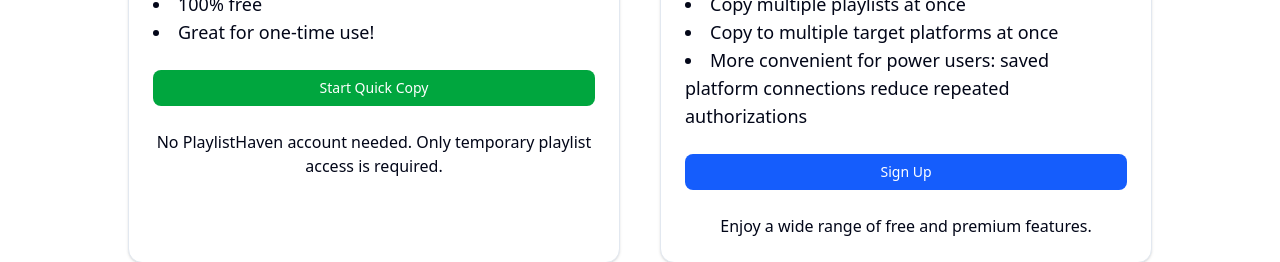
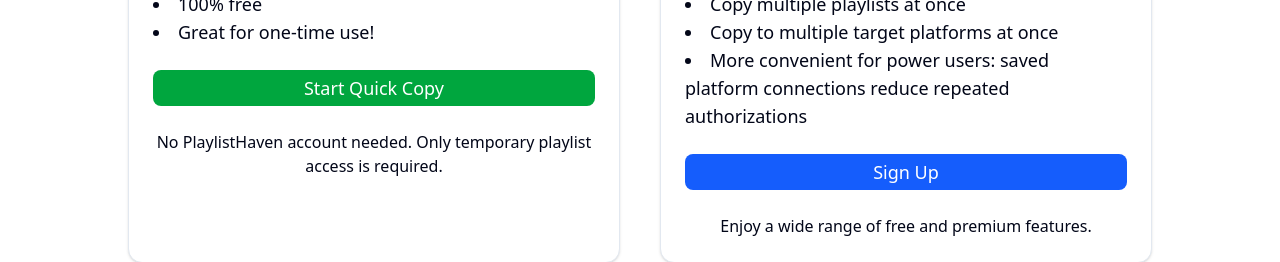
Before and after one commit to ancarofl/playlisthaven, a Next.js app: page / in a window 1280 px wide. Shown: the part 473-735 px from the top of the page. Built offline with nearby package versions, Linux system fonts and the light colour scheme.

Commit message:
Tiny style change, add todos

```diff
--- a/src/app/page.tsx
+++ b/src/app/page.tsx
@@ -4,10 +4,11 @@ import Link from "next/link";
 
 import { buttonVariants } from "@/components/ui/button";
 import { Card, CardContent, CardFooter, CardHeader, CardTitle } from "@/components/ui/card";
+import { cn } from "@/lib/utils";
 
 export default function Page() {
 	return (
-		<div className="m-auto mt-6 flex min-h-screen max-w-5xl flex-col items-center gap-y-12">
+		<div className="m-auto mt-6 flex max-w-5xl flex-col items-center gap-y-12">
 			<h1 className="text-center text-5xl font-bold text-blue-600">Welcome to PlaylistHaven</h1>
 
 			<div className="w-full text-center text-3xl">
@@ -27,7 +28,8 @@ export default function Page() {
 							<li>100% free</li>
 							<li>Great for one-time use!</li>
 						</ul>
-						<Link href="/copy" className={buttonVariants({ variant: "green" })}>
+						{/* TODO: button variant maybe */}
+						<Link href="/copy" className={cn(buttonVariants({ variant: "green" }), "text-lg")}>
 							Start Quick Copy
 						</Link>
 					</CardContent>
@@ -49,7 +51,8 @@ export default function Page() {
 							<li>Copy to multiple target platforms at once</li>
 							<li>More convenient for power users: saved platform connections reduce repeated authorizations</li>
 						</ul>
-						<Link href="/signup" className={buttonVariants({ variant: "blue" })}>
+						{/* TODO: button variant maybe */}
+						<Link href="/signup" className={cn(buttonVariants({ variant: "blue" }), "text-lg")}>
 							Sign Up
 						</Link>
 					</CardContent>
--- a/src/components/ui/button.tsx
+++ b/src/components/ui/button.tsx
@@ -8,6 +8,7 @@ const buttonVariants = cva(
 	{
 		variants: {
 			variant: {
+				// Default
 				default: "bg-primary text-primary-foreground shadow-xs hover:bg-primary/90",
 				destructive:
 					"bg-destructive text-white shadow-xs hover:bg-destructive/90 focus-visible:ring-destructive/20 dark:focus-visible:ring-destructive/40 dark:bg-destructive/60",
@@ -16,8 +17,9 @@ const buttonVariants = cva(
 				secondary: "bg-secondary text-secondary-foreground shadow-xs hover:bg-secondary/80",
 				ghost: "hover:bg-accent hover:text-accent-foreground dark:hover:bg-accent/50",
 				link: "text-primary underline-offset-4 hover:underline",
-				green: "bg-green-600  text-white hover:bg-green-700", // TODO: name + color
-				blue: " bg-blue-600  text-white hover:bg-blue-700", // TODO: name + color
+				// Custom
+				green: "bg-green-600 text-white hover:bg-green-700", // TODO: name + color
+				blue: "bg-blue-600 text-white hover:bg-blue-700", // TODO: name + color
 			},
 			size: {
 				default: "h-9 px-4 py-2 has-[>svg]:px-3",
```
